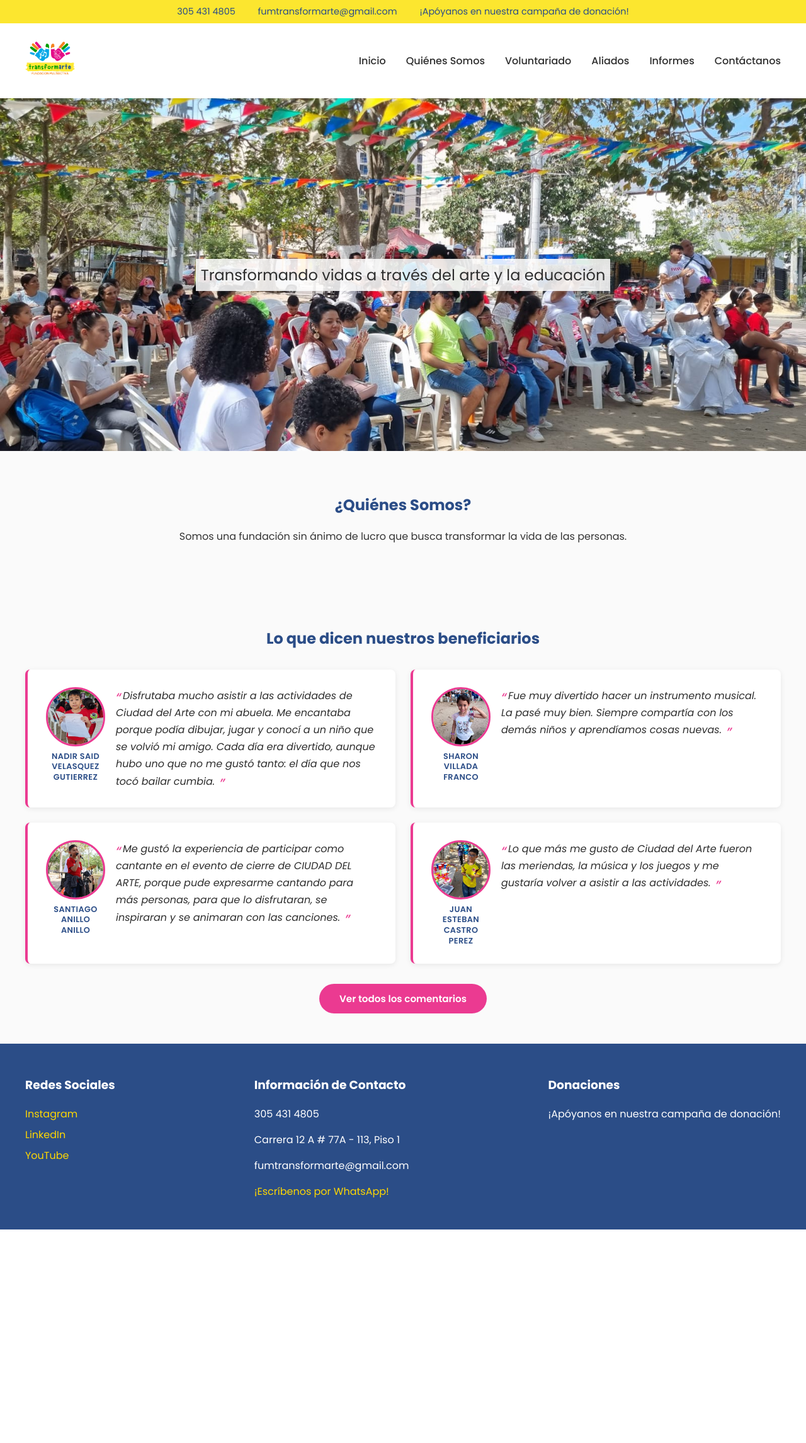
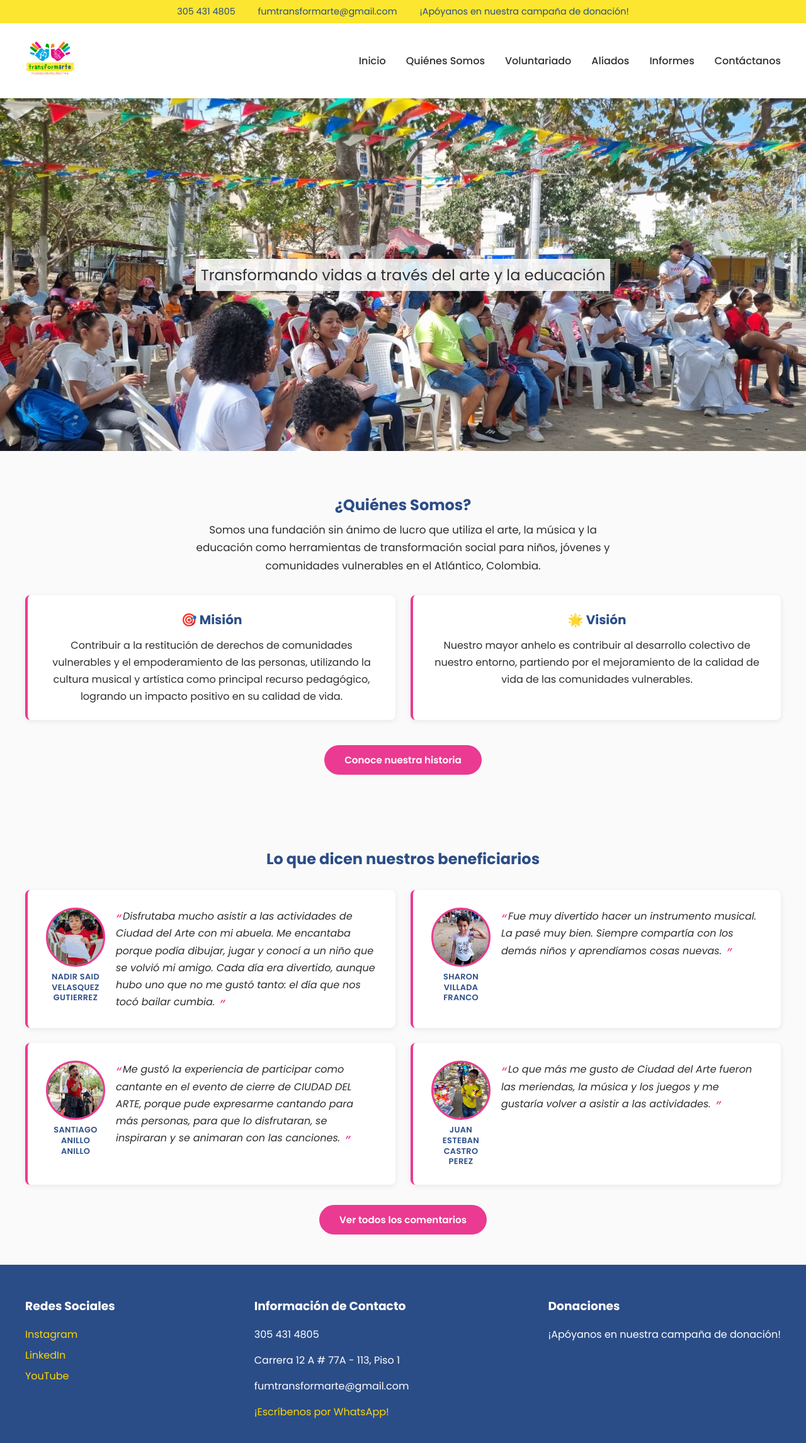
Before and after one commit to fundatransformarte/website, a Jekyll site: the page built from index.html, in a window 1280 px wide, cut to the strip 0-2302 px from the top of the page. Shown: the top 2291 px of the strip at 63% size. Built offline with Jekyll 4.4.1, drawn with Linux system fonts in a browser that asks for light colours; before the commit the page ends 1952 px from its top, so only the background shows below that; grey boxes are pictures that could not be loaded.

Commit message:
feat(about): create about section with mission and vision details

```diff
--- /dev/null
+++ b/_includes/about-preview.html
@@ -0,0 +1,27 @@
+<section class="mission-vision-preview" id="about">
+  <div class="container">
+    <h2>¿Quiénes Somos?</h2>
+    <p class="about-intro">Somos una fundación sin ánimo de lucro que utiliza el arte, la música y la educación como
+      herramientas de transformación social para niños, jóvenes y comunidades vulnerables en el Atlántico, Colombia.</p>
+
+    <div class="mission-vision">
+      <div class="mv-card">
+        <h3>🎯 Misión</h3>
+        <p>Contribuir a la restitución de derechos de comunidades vulnerables y el empoderamiento de las personas,
+          utilizando la cultura musical y artística como principal recurso pedagógico, logrando un impacto positivo en su
+          calidad de vida.</p>
+      </div>
+      <div class="mv-card">
+        <h3>🌟 Visión</h3>
+        <p>Nuestro mayor anhelo es contribuir al desarrollo colectivo de nuestro entorno, partiendo por el mejoramiento
+          de la calidad de vida de las comunidades vulnerables.</p>
+      </div>
+    </div>
+
+    <div class="about-see-all">
+      <a href="{{ '/quienes-somos/' | relative_url }}" class="btn-see-all">
+        Conoce nuestra historia
+      </a>
+    </div>
+  </div>
+</section>
--- a/assets/css/styles.css
+++ b/assets/css/styles.css
@@ -154,13 +154,6 @@ nav ul li a:hover {
   text-align: center;
 }
 
-/* About Section */
-.about {
-  background-color: var(--light);
-  padding: 3rem 1rem;
-  text-align: center;
-}
-
 /* Footer */
 footer {
   background-color: var(--primary);
--- a/index.html
+++ b/index.html
@@ -10,9 +11,6 @@ custom_css:
   <p>{{ site.description }}</p>
 </section>
 
-<section class="about" id="about">
-  <h2>¿Quiénes Somos?</h2>
-  <p>Somos una fundación sin ánimo de lucro que busca transformar la vida de las personas.</p>
-</section>
+{% include about-preview.html %}
 
 {% include testimonials-preview.html %}
--- a/quienes-somos.html
+++ b/quienes-somos.html
@@ -21,8 +21,8 @@ custom_css:
     </div>
     <div class="mv-card">
       <h2>🌟 Visión</h2>
-      <p>Nuestro mayor anhelo es contribuir al desarrollo colectivo de nuestro entorno, partiendo por el mejoramiento de
-        la calidad de vida de las comunidades vulnerables.</p>
+      <p>Nuestro mayor anhelo es contribuir al desarrollo colectivo de nuestro entorno, partiendo por el mejoramiento
+        de la calidad de vida de las comunidades vulnerables.</p>
     </div>
   </section>
 
```
Also changed, not shown: other parts of index.html (+1 -0 lines).
